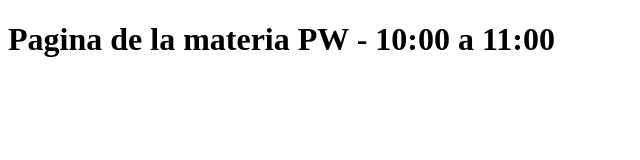
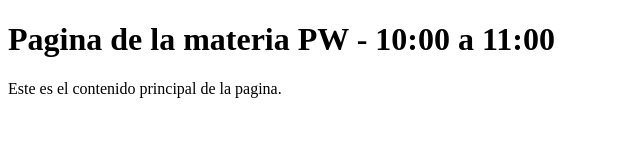
Before and after one commit to YamilethMC/pw10112233, a plain HTML site: page index.html in a window 1280 px wide. Shown: the whole page, without its empty margins (0-640 px from the left). Drawn offline with Linux system fonts and the light colour scheme.

Commit message:
Contenido del main

```diff
--- a/index.html
+++ b/index.html
@@ -7,8 +7,11 @@
     <title>Titulo de mi pagina</title>
 </head>
 <body>
-    <head>
+    <header>
         <h1>Pagina de la materia PW - 10:00 a 11:00</h1>
-    </head>
+    </header>
+    <main>
+        Este es el contenido principal de la pagina.
+    </main>
 </body>
 </html>
```
